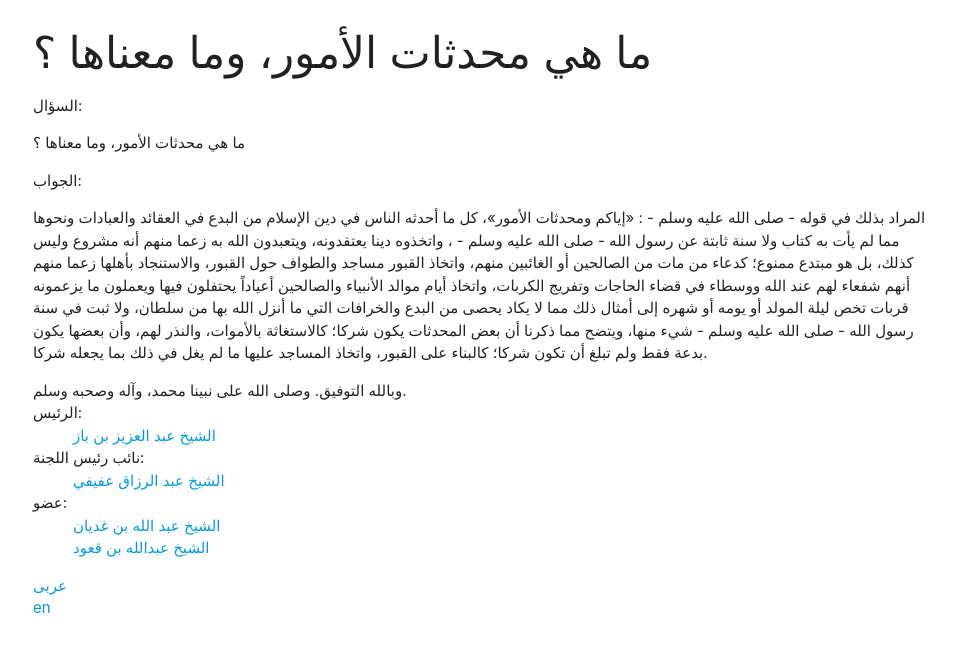
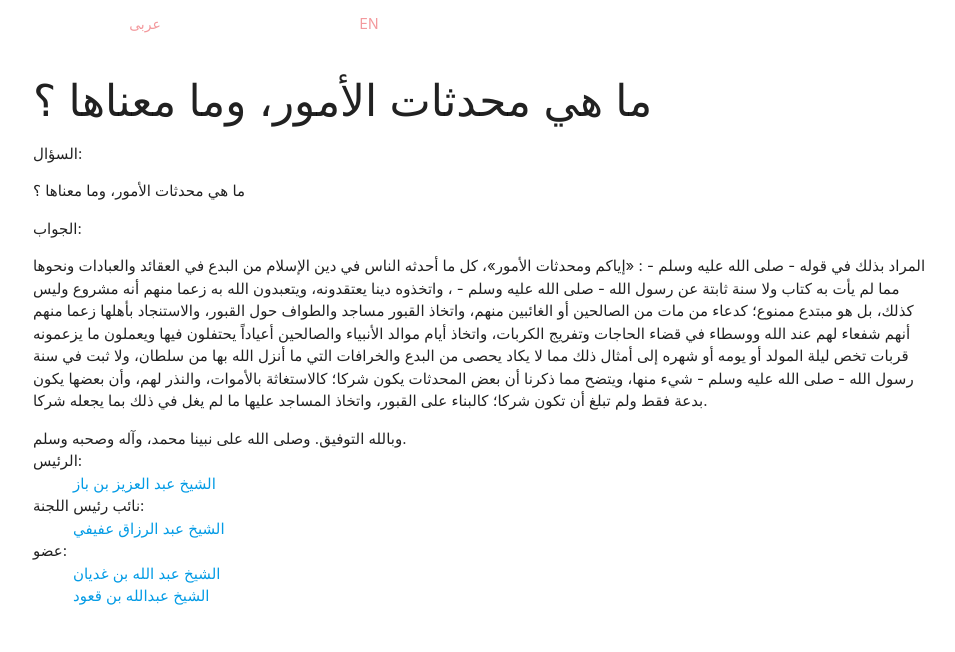
Before and after one commit to alsalafiyyah/alifta, a Jekyll site: the page built from _posts/ar/2020-10-03-meaning-bidah.md, in a window 1280 px wide. Shown: the top 652 px of the page, without its empty margins (159-1114 px from the left). Built offline with Jekyll 4.4.1, drawn with Linux system fonts in a browser that asks for light colours.

Commit message:
Update post.html

```diff
--- a/_layouts/post.html
+++ b/_layouts/post.html
@@ -5,6 +5,35 @@ layout: default
 {% if page.date %}
 
 <div class="{{ page.locale }}" itemscope itemtype="http://schema.org/BlogPosting">
+
+{% if page.uid %}
+<div class="row language-selector">
+  <ul class="tabs lang">
+  {% assign postsOrPages = site.posts
+    | concat: site.pages
+    | concat: site.ar
+    | where: "uid", page.uid
+    | sort: "locale" %}
+  {% for item in postsOrPages %}
+  <!-- filter /page/ -->
+  {% unless item.url contains '/page/' %}
+  <li class="tab col s3">
+  <a href="{{ site.baseurl }}{{ item.url }}" class="{{ item.locale }}">
+    {{ site.data.locales[item.locale].name }}
+  </a>
+    </li>
+  {% else %}
+  <li class="tab col s3">
+  <a href="{{ site.baseurl }}{{ item.url }}" class="{{ item.locale }} disabled">
+    {{ site.data.locales[item.locale].name }}
+  </a>
+    </li>
+  {% endunless %}
+  {% endfor %}
+  </ul>
+</div>
+{% endif%}
+
  <h3>{{ page.title }}</h3>
  {{ content }}
  {% if page.end %}
@@ -58,31 +87,4 @@ layout: default
   {% endif %}
 {% endif %}
 
-{% if page.uid %}
-<div class="language-selector">
-  <ul class="lang">
-  {% assign postsOrPages = site.posts
-    | concat: site.pages
-    | concat: site.ar
-    | where: "uid", page.uid
-    | sort: "locale" %}
-  {% for item in postsOrPages %}
-  <!-- filter /page/ -->
-  {% unless item.url contains '/page/' %}
-  <li><a href="{{ site.baseurl }}{{ item.url }}" class="{{ item.locale }}">
-    {{ site.data.locales[item.locale].name }}
-  </a>
-    </li>
-  {% else %}
-  <li>
-  <a href="{{ site.baseurl }}{{ item.url }}" class="{{ item.locale }} disabled">
-    {{ site.data.locales[item.locale].name }}
-  </a>
-    </li>
-  {% endunless %}
-  {% endfor %}
-  </ul>
-</div>
-{% endif%}
-
 {% endif %}
```
